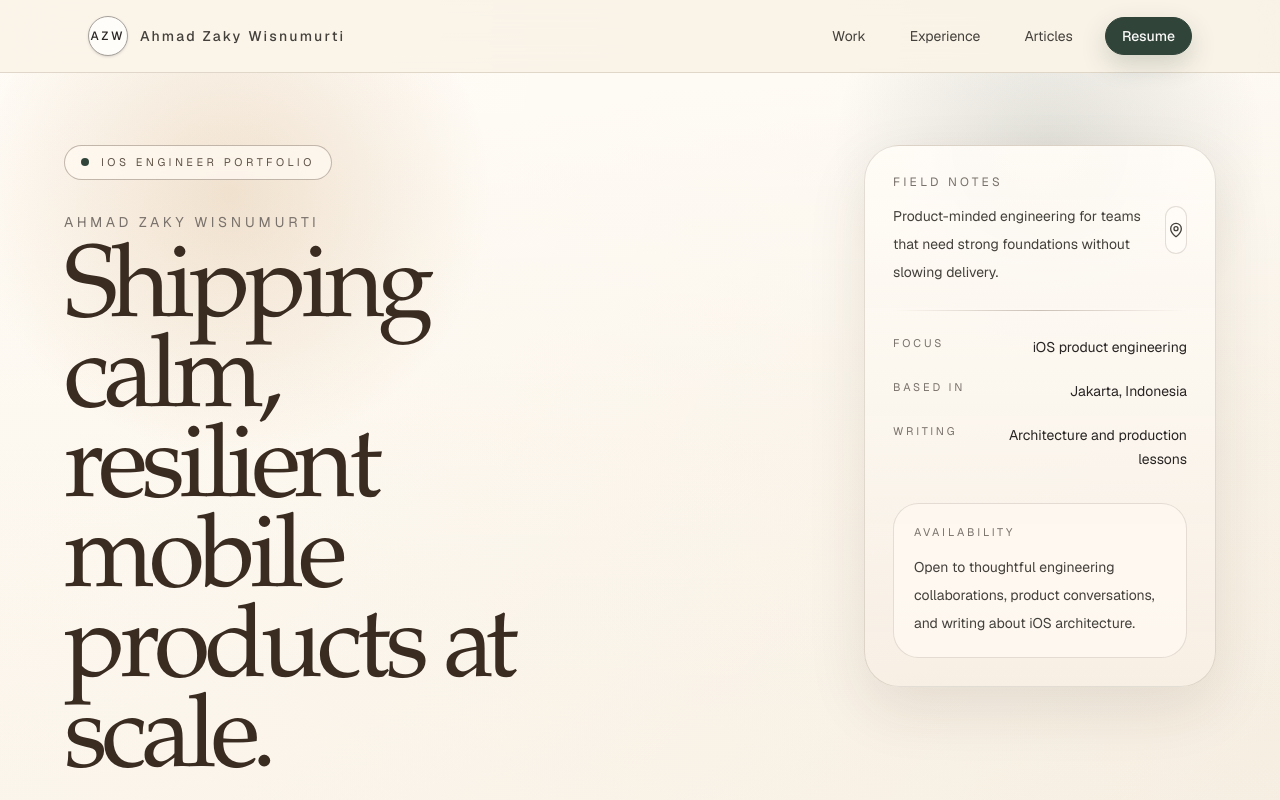
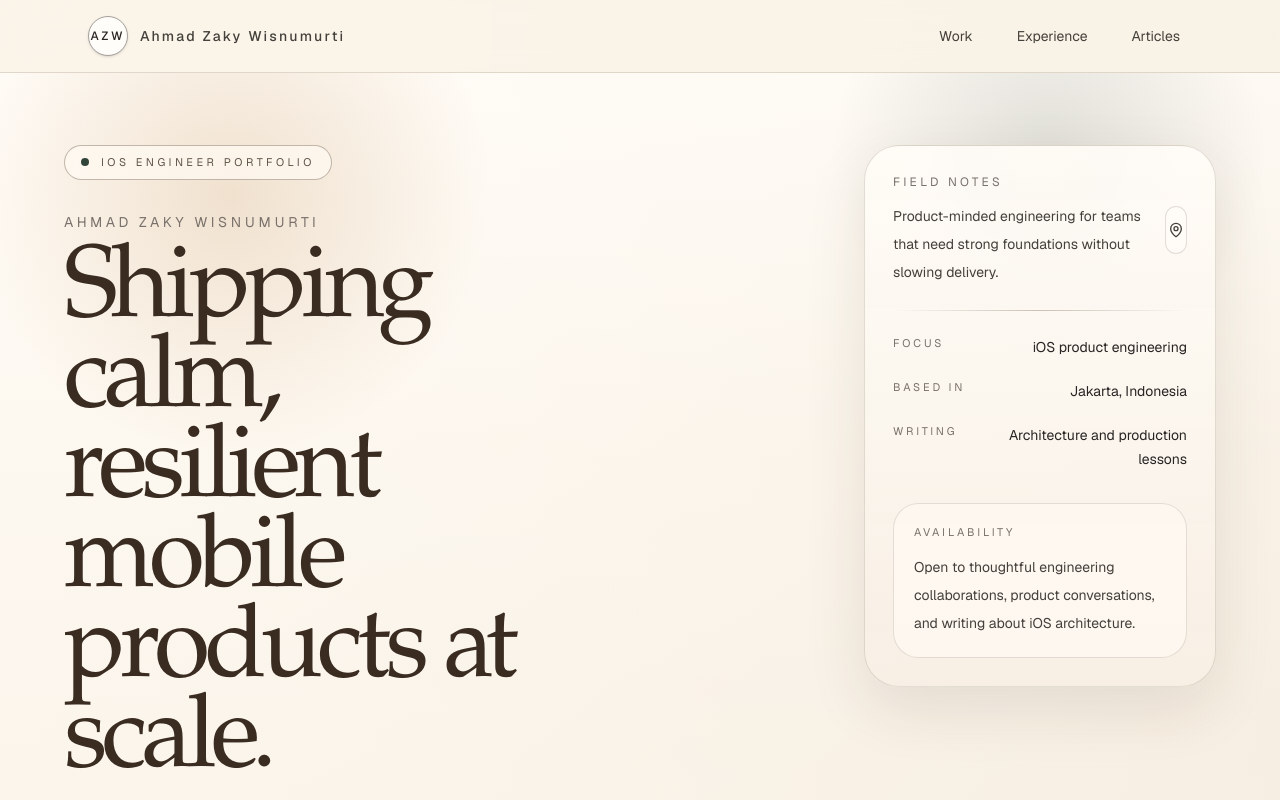
Before and after one commit to zakywisnu/website-portfolio, a Next.js app: page / in a window 1280 px wide. Shown: the top 800 px of the page. Built offline with nearby package versions, Linux system fonts and the light colour scheme.

Commit message:
Remove header resume button

```diff
--- a/components/site-header.tsx
+++ b/components/site-header.tsx
@@ -29,13 +29,6 @@ export function SiteHeader() {
               {link.label}
             </Link>
           ))}
-          <Link
-            className="hidden rounded-full border border-[#31443a] bg-[#31443a] px-4 py-2 font-medium text-stone-50 shadow-[0_10px_26px_rgba(49,68,58,0.2)] transition hover:-translate-y-0.5 hover:bg-[#27372f] md:inline-flex"
-            href={profile.resumeHref}
-            target="_blank"
-          >
-            Resume
-          </Link>
         </nav>
       </div>
     </header>
```
